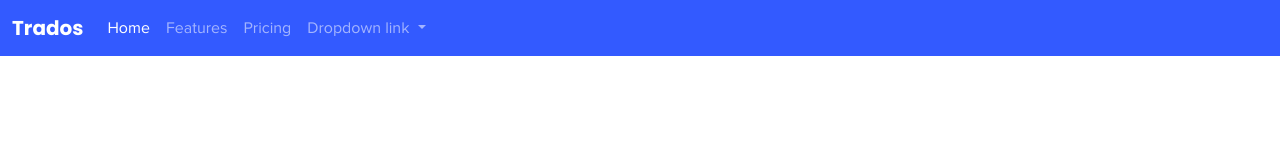
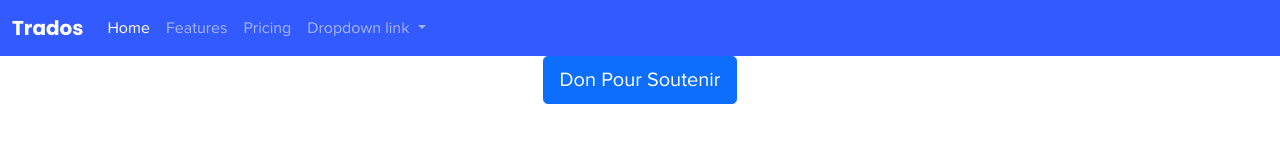
Before and after one commit to YanisssDev/trados, a plain HTML site: page index.html in a window 1280 px wide. Drawn offline with nearby package versions, Linux system fonts and the light colour scheme.

Commit message:
Update index.html

```diff
--- a/index.html
+++ b/index.html
@@ -48,4 +48,9 @@
     </div>
   </div>
 </nav>
+  <div class="don">
+
+<button style="display:block;margin: auto" type="button" class="btn btn-primary btn-lg btn-block color-335AFF"><a href="https://www.paypal.com/donate/?hosted_button_id=3QM8KNE9WZU8E" style="text-decoration: none;color: white">Don Pour Soutenir</a></button>
+
+</div>
 </html>
```
